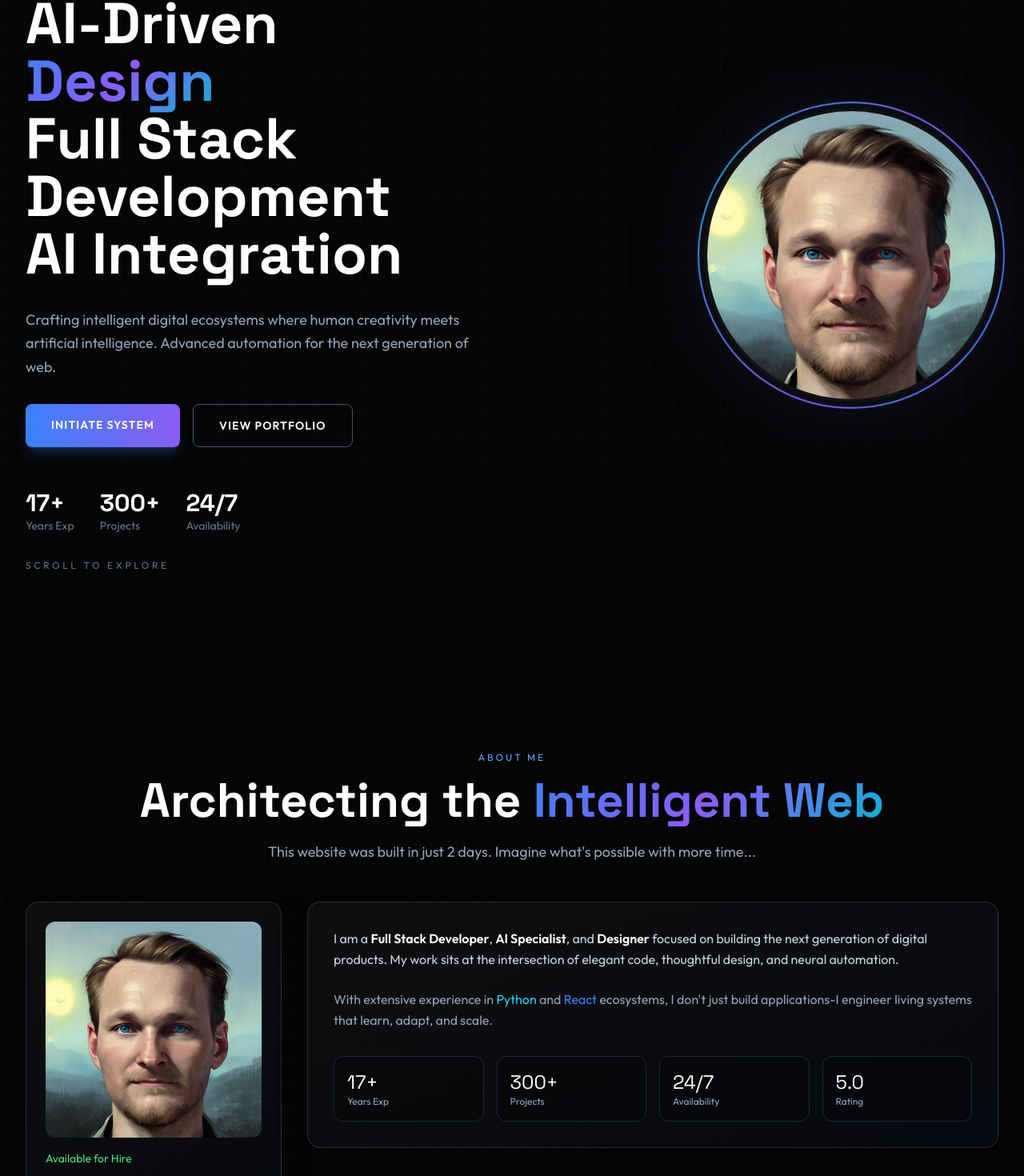
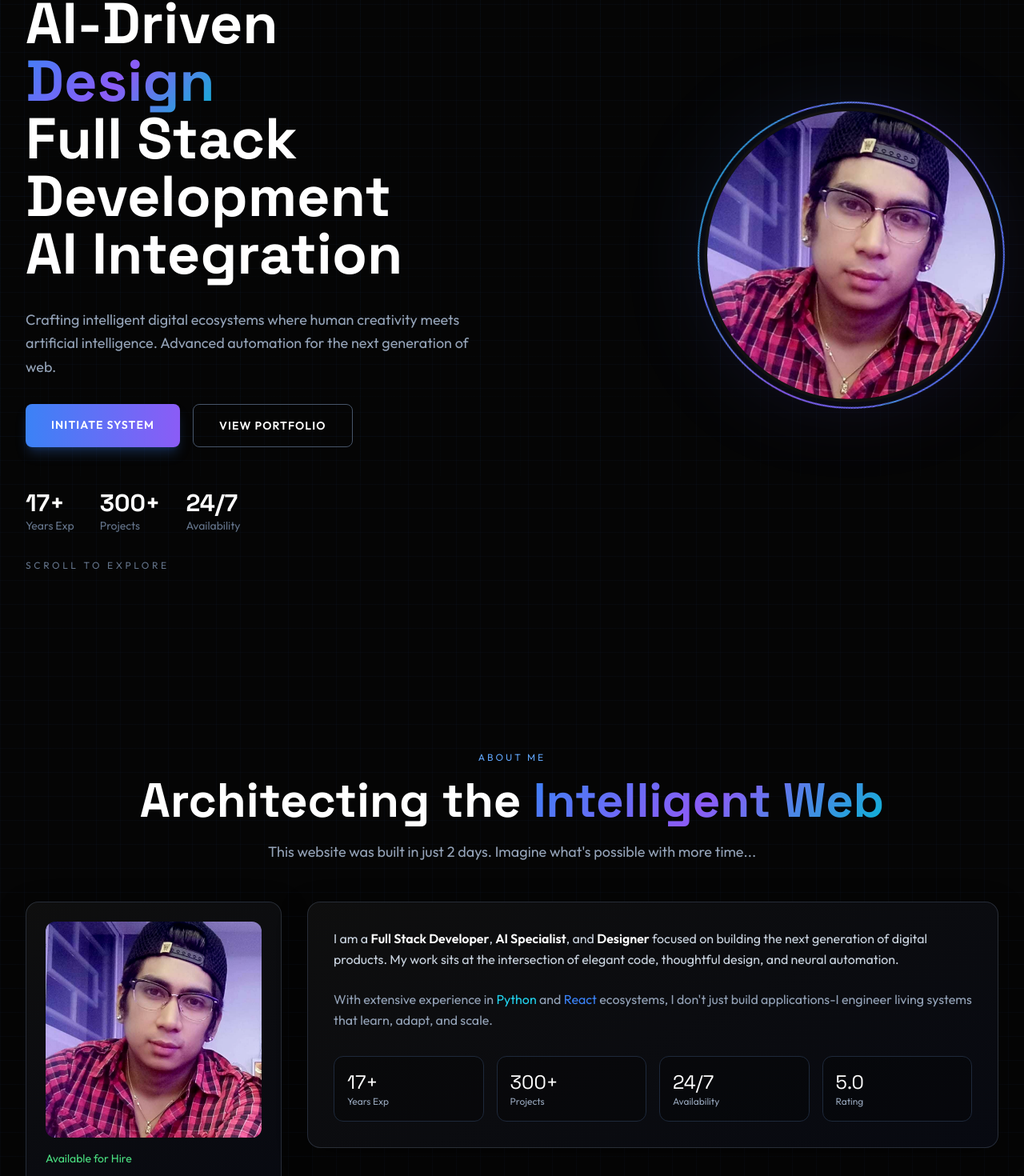
Before and after one commit to tantanbagsik/raypanganiban8, a Next.js app: page / in a window 1280 px wide. Shown: the part 205-1675 px from the top of the page at 80% size. Built offline with nearby package versions, Linux system fonts and the light colour scheme.

Commit message:
Replace avatar with cleaned PNG profile image

```diff
--- a/src/components/About.jsx
+++ b/src/components/About.jsx
@@ -10,7 +10,7 @@ export default function About() {
 
         <div className="grid lg:grid-cols-[320px_1fr] gap-6 sm:gap-8 items-start">
           <div className="fade-in-up rounded-2xl glass-panel p-6 card-hover" style={{ transitionDelay: '0.1s' }}>
-            <img src="/images/logo/avatar.jpg" alt="Anton Manaev" className="w-full aspect-square object-cover rounded-xl" />
+            <img src="/images/logo/avatar.png" alt="Anton Manaev" className="w-full aspect-square object-cover rounded-xl" />
             <div className="mt-4 space-y-2 text-sm">
               <p className="text-green-400">Available for Hire</p>
               <p className="text-slate-400">Global Remote</p>
--- a/src/components/Hero.jsx
+++ b/src/components/Hero.jsx
@@ -60,7 +60,7 @@ export default function Hero() {
               <div className="avatar-glow"></div>
               <div className="relative w-60 h-60 sm:w-80 sm:h-80 lg:w-[23rem] lg:h-[23rem]">
                 <img
-                  src="/images/logo/avatar.jpg"
+                  src="/images/logo/avatar.png"
                   alt="Anton Manaev"
                   className="w-full h-full object-cover rounded-full relative z-10 border-4 border-background-card"
                 />
```
Also changed, not shown: public/images/logo/avatar.png (added), 1 other file (tests, documents, lock files or other folders).
